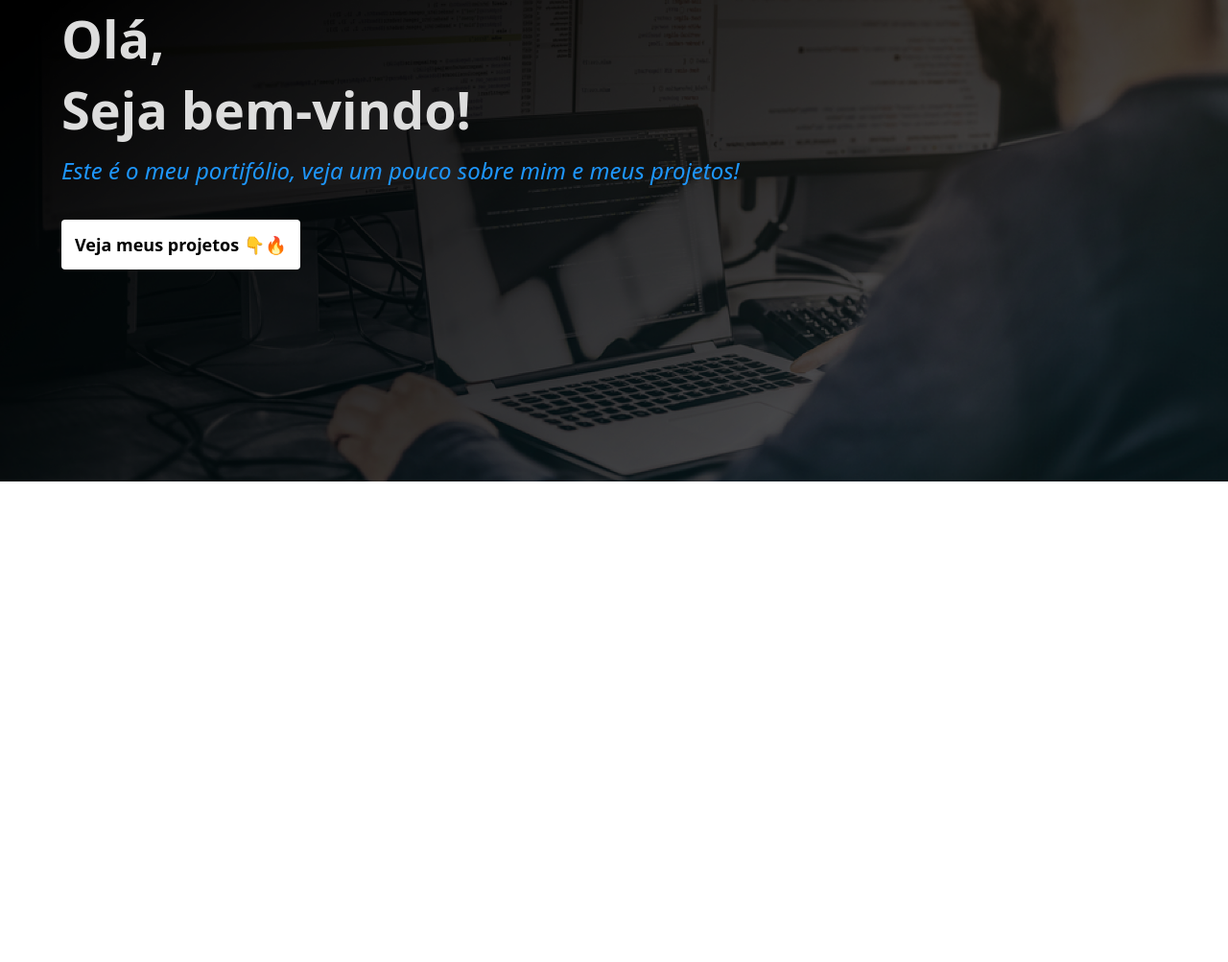
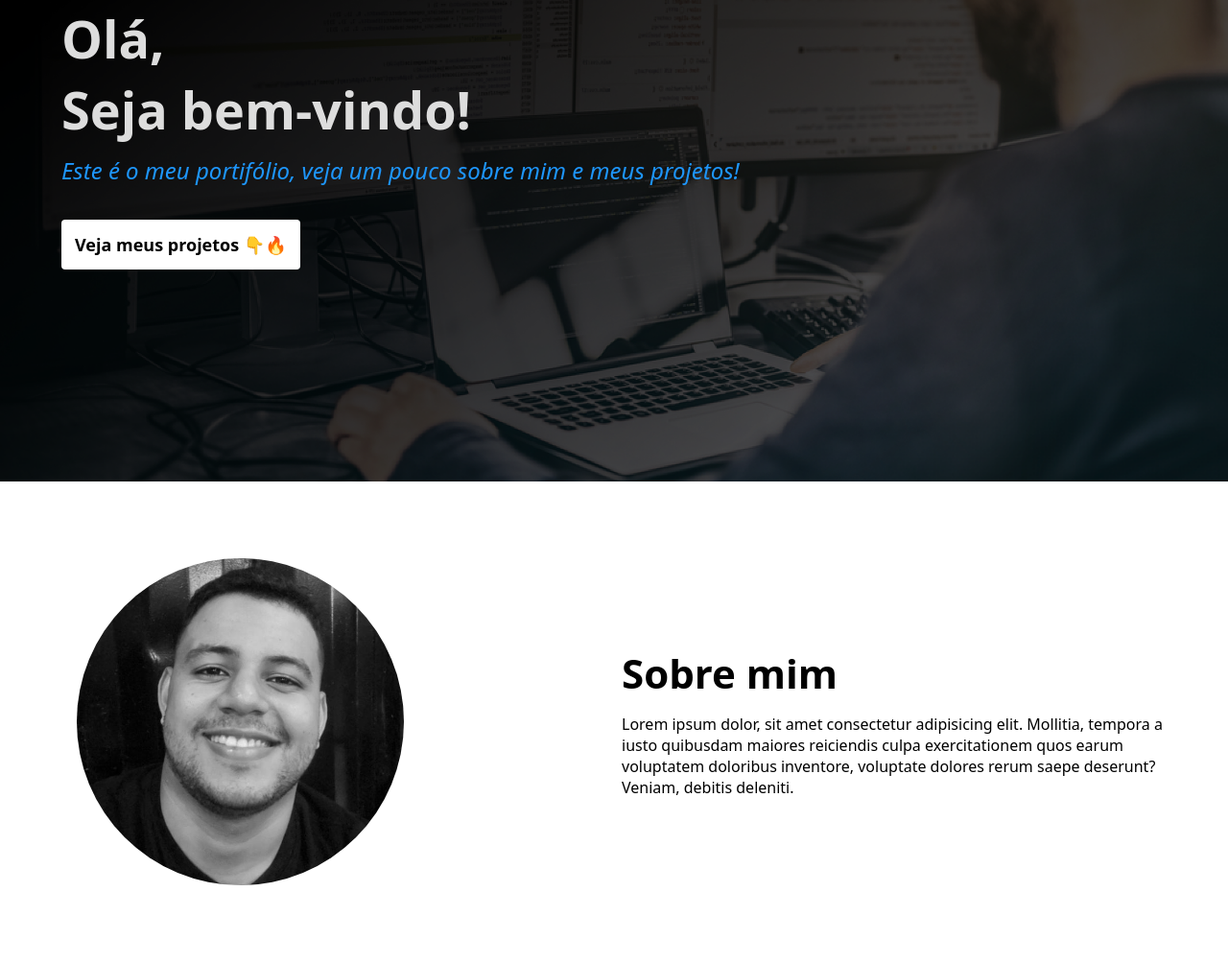
Before and after one commit to devPedro7/portifolio, a plain HTML site: page index.html in a window 1280 px wide. Shown: the part 298-1301 px from the top of the page at 96% size. Before the commit the page ends 800 px from the top, so only its background shows below. Drawn offline with Linux system fonts and the light colour scheme.

Commit message:
Adicionando a area de sobre e adicionando o sticky ao header

```diff
--- a/index.html
+++ b/index.html
@@ -10,12 +10,11 @@
 </head>
 <body>
 
-    <header>
         <nav class="nav">
             <ul>
-                <a href="#"><li>Home</li></a>
-                <a href="#"><li>Sobre</li></a>
-                <a href="#"><li>Projetos</li></a>
+                <li><a href="#">Home</a></li>
+                <li><a href="#">Sobre</a></li>
+                <li><a href="#">Projetos</a></li>
             </ul>
         </nav>
 
@@ -26,7 +25,15 @@
             <a href="#"><button class="main-botao">Veja meus projetos 👇🔥</button></a>
         </div>
     </section>
-    </header>
+
+    <section class="sobre">
+        <img src="./images/perfil.jpg" alt="foto-Pedro">
+
+        <div class="sobre-detail">
+            <h2>Sobre mim</h2>
+            <p>Lorem ipsum dolor, sit amet consectetur adipisicing elit. Mollitia, tempora a iusto quibusdam maiores reiciendis culpa exercitationem quos earum voluptatem doloribus inventore, voluptate dolores rerum saepe deserunt? Veniam, debitis deleniti.</p>
+        </div>
+    </section>
 
 </body>
 </html>
--- a/style.css
+++ b/style.css
@@ -13,6 +13,9 @@
     display: flex;
     justify-content: flex-end;
     background-color: #181818;
+    position: sticky;
+    top: 0;
+    z-index: 3;
 }
 
 .nav ul{
@@ -67,6 +70,12 @@
     font-weight: bold;
     cursor: pointer;
     background-color: #FFFFFF;
+    transition: 0.9s;
+}
+
+.main-botao:hover{
+    transform: scale(1.1);
+
 }
 
 .main a{
@@ -74,3 +83,30 @@
     color: #181818;
 }
 /*FIM HEADER*/
+
+/*INICIO SOBRE*/
+
+.sobre{
+    display: flex;
+    width: calc(100% - 80px 5% 80px 80px);
+    padding: 80px 5% 80px 80px;
+    background-color: #FFFFFF;
+    align-items: center;
+    justify-content: space-between;
+}
+
+.sobre-detail{
+    max-width: 50%;
+}
+
+.sobre img{
+    max-width: 30%;
+    border-radius: 50%;
+}
+
+.sobre-detail h2{
+    font-size: 42px;
+    margin-bottom: 14px;
+}
+
+/*FIM SOBRE*/
```
Also changed, not shown: images/perfil.jpg (added). Lines whose indentation alone changed are shown as unchanged.
